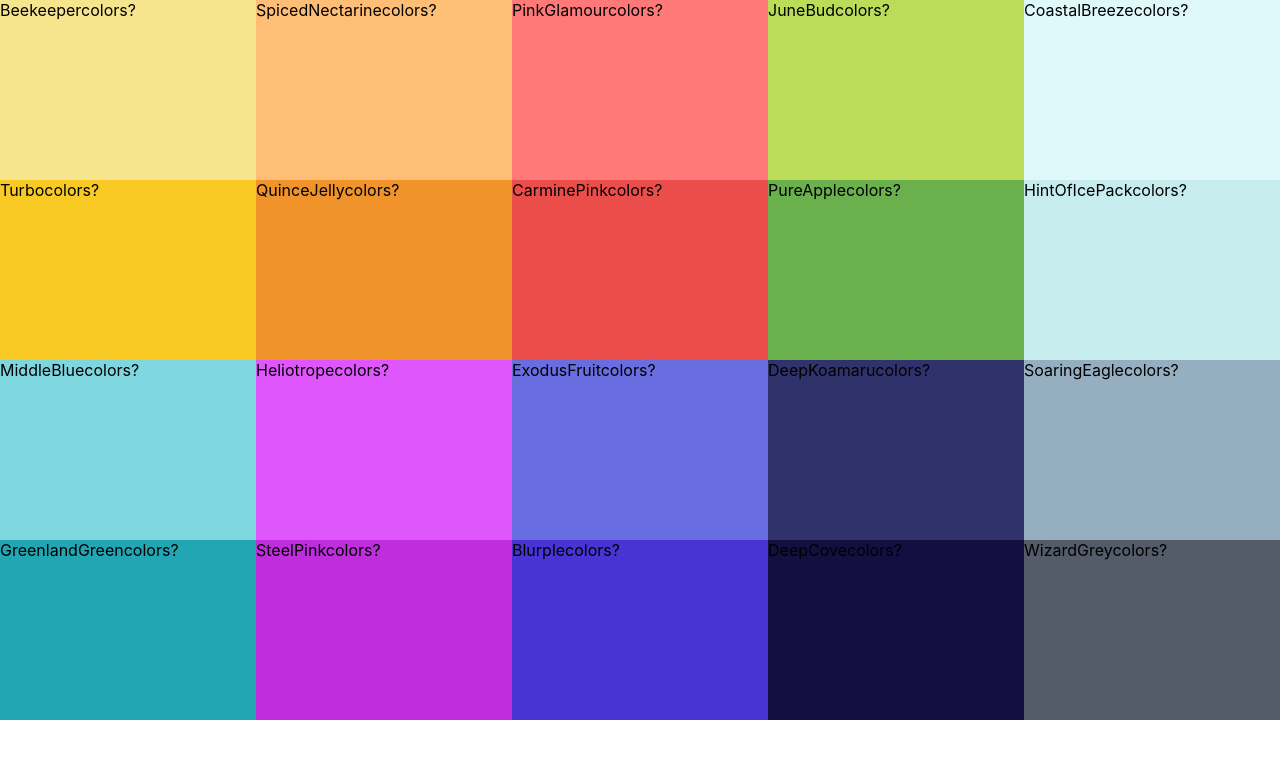
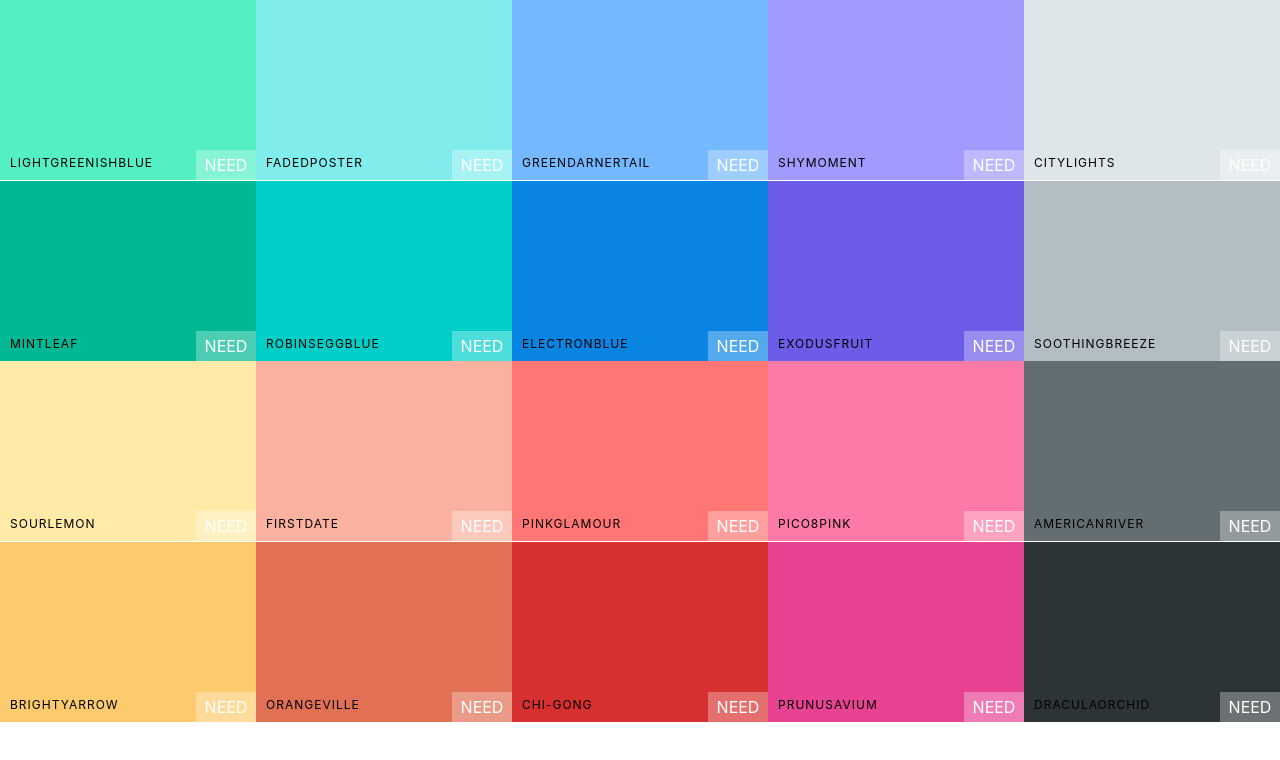
Before and after one commit to cdsalty/ColorPaletteProject, a React (Create React App) app: page / in a window 1280 px wide. Shown: the top 760 px of the page. Built offline with nearby package versions, Linux system fonts and the light colour scheme.

Commit message:
styled ColorBox

```diff
--- a/src/App.js
+++ b/src/App.js
@@ -6,7 +6,7 @@
   render() {
     return (
       <div>
-        <Palette {...seedPalettes[4]} />
+        <Palette {...seedPalettes[3]} />
       </div>
     );
   }
--- a/src/ColorBox.css
+++ b/src/ColorBox.css
@@ -6,4 +6,56 @@
   display: inline-block;
   position: relative;
   cursor: pointer;
+  margin-bottom: -3.5px; /* there was a gap between the rows; used to properly fix it.  */
 }
+
+.copy-button {
+  width: 100px; /* size of the box */
+  height: 30px;
+  position: absolute;
+  display: inline-block;
+  top: 50%;
+  left: 50%;
+  margin-left: -50px;
+  margin-top: -15px;
+  text-align: center;
+  outline: none;
+  background: rgba(255, 255, 255, 0.475);
+  font-size: 1rem;
+  line-height: 30px; /* specifically where the word is in regards to the box */
+  color: white;
+  text-transform: uppercase;
+  border: none;
+  opacity: 0;
+}
+
+.ColorBox:hover .copy-button {
+  opacity: 1;
+  transition: 0.4s;
+}
+
+.box-content {
+  position: absolute;
+  width: 100px;
+  left: 0px;
+  bottom: 0px;
+  padding: 10px;
+  color: black;
+  letter-spacing: 1px; /* *** *** */
+  text-transform: uppercase;
+  font-size: 12px;
+}
+
+.see-more {
+  background: rgba(255, 255, 255, 0.3);
+  position: absolute;
+  border: none;
+  right: 0px;
+  bottom: 0px;
+  color: white;
+  width: 60px;
+  height: 30px;
+  text-align: center;
+  line-height: 30px;
+  text-transform: uppercase;
+}
--- a/src/ColorBox.js
+++ b/src/ColorBox.js
@@ -3,10 +3,17 @@
 
 class ColorBox extends Component {
   render() {
+    const { background, name } = this.props;
     return (
-      <div style={{ background: this.props.background }} className="ColorBox">
-        <span>{this.props.name}</span>
-        <span>colors?</span>
+      <div style={{ background: background }} className="ColorBox">
+        {/* note: <div style={{ background }} className="ColorBox">*/}
+        <div className="copy-container">
+          <div className="box-content">
+            <span>{name}</span>
+          </div>
+          <button className="copy-button">Copy</button>
+        </div>
+        <span className="see-more">need more?</span>
       </div>
     );
   }
```
